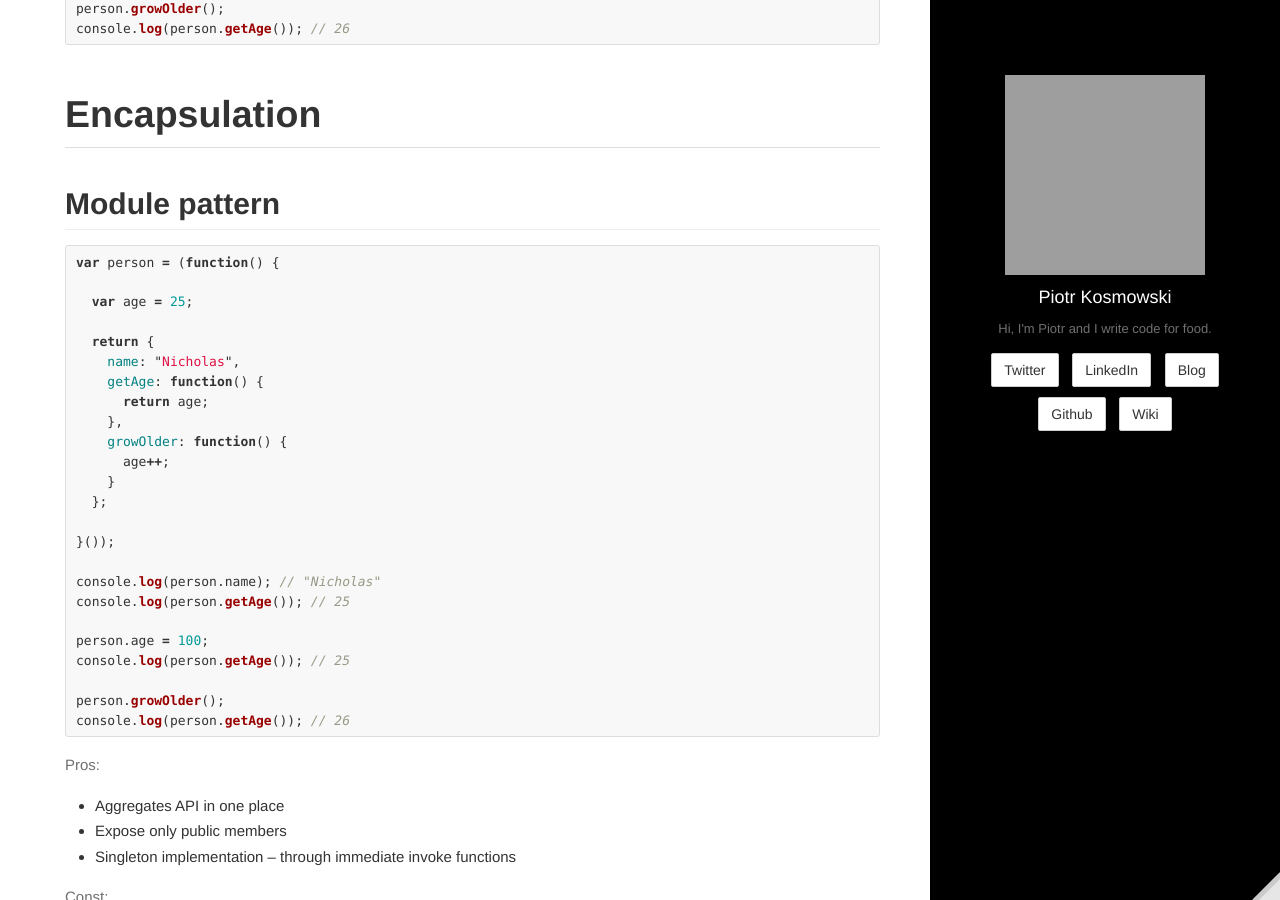
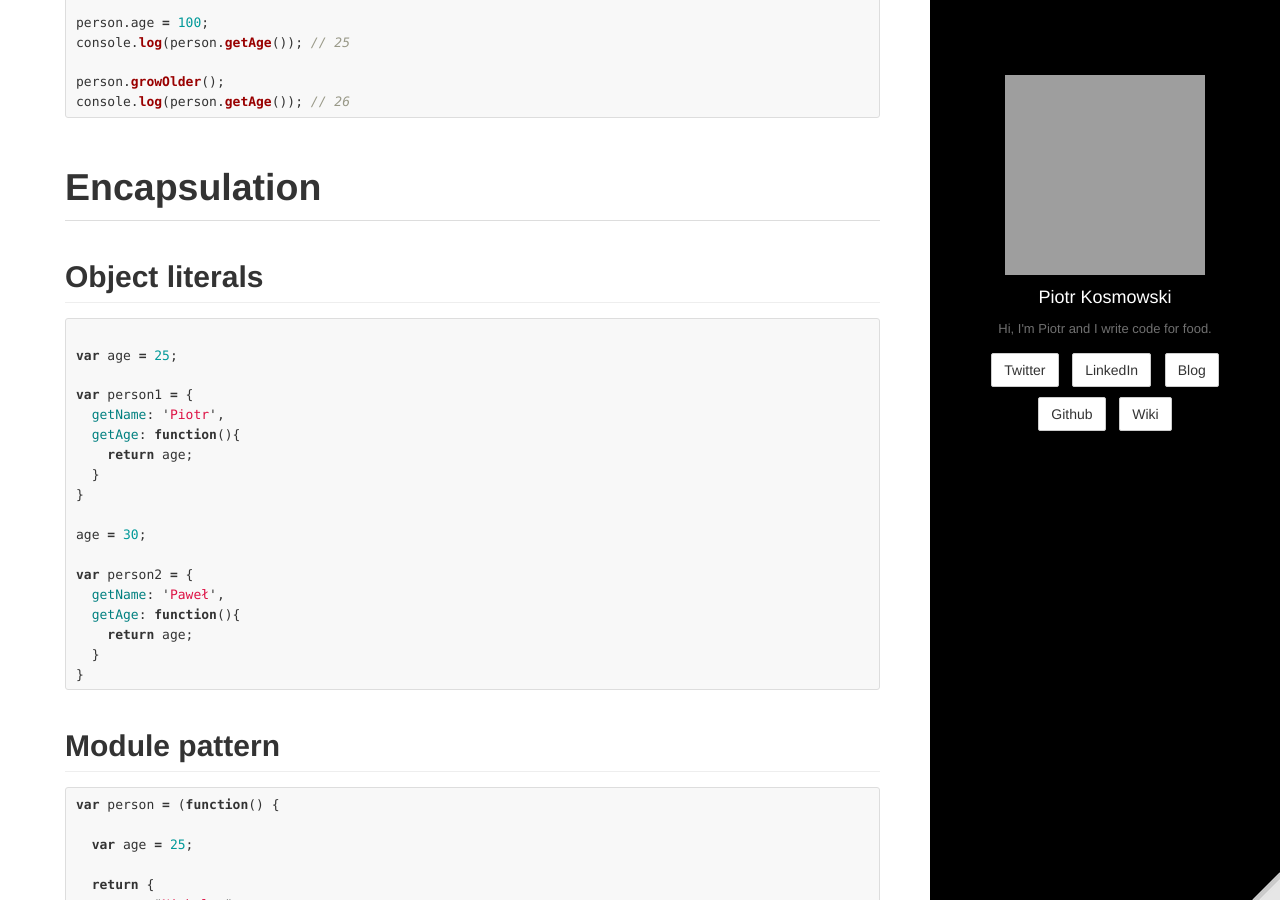
Before and after one commit to kospiotr/kospiotr.github.io, a Jekyll site: the page built from wiki/java-script.md, in a window 1280 px wide and 900 px high, scrolled down 6616 px. Built offline with Jekyll 4.4.1, drawn with Linux system fonts in a browser that asks for light colours; some of the changed text lies outside the part shown; grey boxes are pictures that could not be loaded.

Commit message:
Update java-script.md

````diff
--- a/wiki/java-script.md
+++ b/wiki/java-script.md
@@ -271,6 +271,29 @@ console.log(person.getAge()); // 26
 ```
 
 # Encapsulation
+
+## Object literals
+
+```javascript
+
+var age = 25;
+
+var person1 = {
+  getName: 'Piotr',
+  getAge: function(){
+    return age;
+  }
+}
+
+age = 30;
+
+var person2 = {
+  getName: 'Paweł',
+  getAge: function(){
+    return age;
+  }
+}
+```
 
 ## Module pattern
 
````
Also changed, not shown: other parts of wiki/java-script.md (+4 -0 lines).
